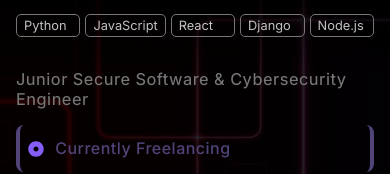
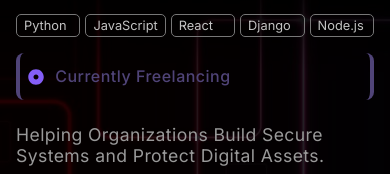
Before and after one commit to LeonardOgendo/my-developer-portfolio-v2, a React (Vite) app: page / in a window 390 px wide. Shown: the part 432-606 px from the top of the page. Built offline with nearby package versions, Linux system fonts and the light colour scheme.

Commit message:
Update responsiveness

```diff
--- a/src/styles/styles.css
+++ b/src/styles/styles.css
@@ -1943,8 +1943,7 @@
   }
 
   .gen-title {
-    font-size: 1.02rem;
-    margin-top: 2rem;
+    display: none;
   }
 
   .hero-tech {
```
